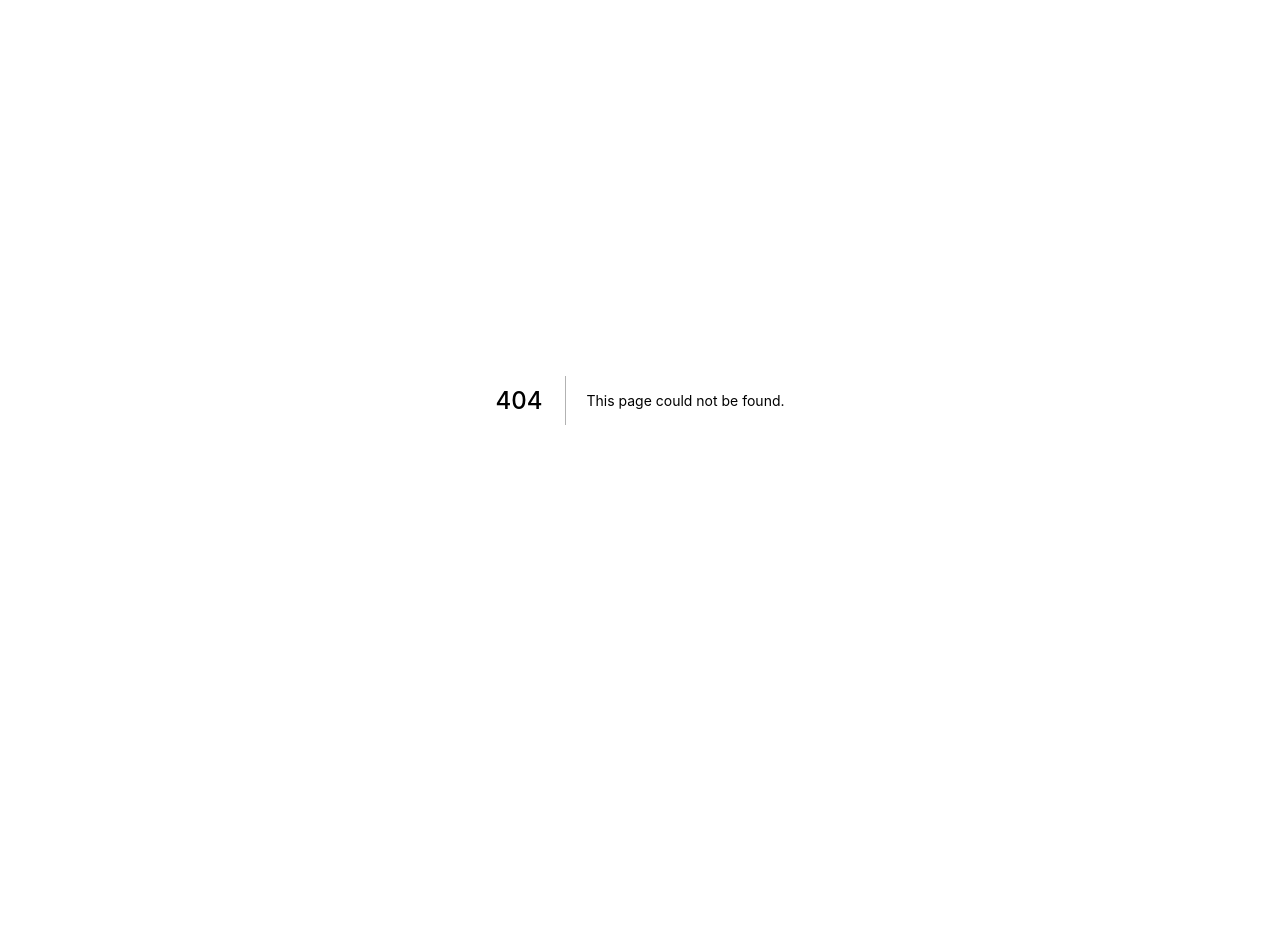
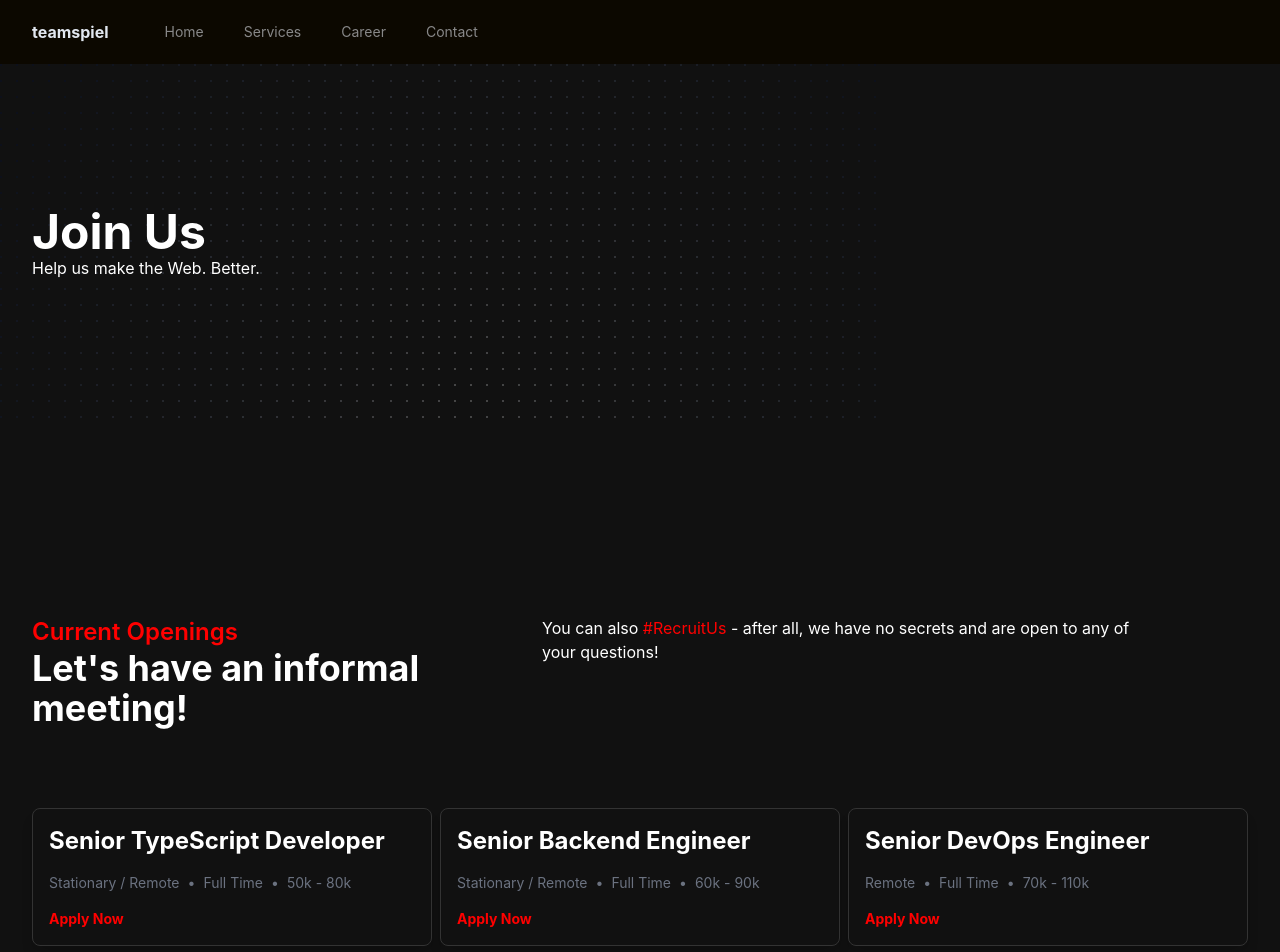
Before and after one commit to juliankoehn/teamspiel, a Next.js app: page /career in a window 1280 px wide. Before the commit this address had no page. Shown: the top 952 px of the page. Before the commit the page ends 800 px from the top, so only its background shows below. Built offline with nearby package versions, Linux system fonts and the light colour scheme.

Commit message:
feat: career

```diff
--- /dev/null
+++ b/src/components/career/career-promo.tsx
@@ -0,0 +1,10 @@
+import { __DEV__ } from '@/utils';
+import React, { memo } from 'react';
+
+export const CareerPromo: React.FC = memo(() => {
+  return <div>Promo</div>;
+});
+
+if (__DEV__) {
+  CareerPromo.displayName = 'CareerPromo';
+}
--- /dev/null
+++ b/src/components/career/index.ts
@@ -0,0 +1,2 @@
+export { CareerPromo } from './career-promo';
+export { OpenPositions } from './open-positions';
--- /dev/null
+++ b/src/components/career/open-positions.tsx
@@ -0,0 +1,91 @@
+import { __DEV__ } from '@/utils';
+import React from 'react';
+
+const jobs = [
+  {
+    title: 'Senior TypeScript Developer',
+    description: 'Help us make the Web. Better.',
+    location: 'Stationary / Remote',
+    type: 'Full Time',
+    link: 'https://www.linkedin.com/jobs/view/2522020009/',
+    salaryRange: '50k - 80k',
+  },
+  {
+    title: 'Senior Backend Engineer',
+    description: 'Help us make the Web. Better.',
+    location: 'Stationary / Remote',
+    type: 'Full Time',
+    link: 'https://www.linkedin.com/jobs/view/2522020009/',
+    salaryRange: '60k - 90k',
+  },
+  {
+    title: 'Senior DevOps Engineer',
+    description: 'Help us make the Web. Better.',
+    location: 'Remote',
+    type: 'Full Time',
+    link: 'https://www.linkedin.com/jobs/view/2522020009/',
+    salaryRange: '70k - 110k',
+  },
+  {
+    title: 'System Administrator',
+    description: 'Help us make the Web. Better.',
+    location: 'Stationary',
+    type: 'Full Time',
+    link: 'https://www.linkedin.com/jobs/view/2522020009/',
+    salaryRange: '50k - 70k',
+  },
+];
+
+export const OpenPositions: React.FC = () => {
+  return (
+    <section className="bg-accents-100 text-white py-48">
+      <div className="mx-auto max-w-7xl px-4 sm:px-6 lg:px-8">
+        <div className="grid grid-cols-12 gap-2 mb-20">
+          <div className="col-span-12 md:col-span-4">
+            <h4 className="font-semibold text-2xl text-primary">
+              Current Openings
+            </h4>
+            <h2 className="font-bold text-4xl">
+              Let&apos;s have an informal meeting!
+            </h2>
+          </div>
+          <div className="col-span-12 md:col-span-6 md:col-start-6">
+            <p>
+              You can also <span className="text-primary">#RecruitUs</span> -
+              after all, we have no secrets and are open to any of your
+              questions!
+            </p>
+          </div>
+        </div>
+        <div className="grid grid-cols-12 gap-2">
+          {jobs.map((job, index) => (
+            <div key={index} className="col-span-12 md:col-span-4">
+              <div className="text-white rounded-lg shadow-lg p-4 border border-accents-200 hover:bg-black">
+                <h3 className="font-bold text-2xl">{job.title}</h3>
+                <div className="flex items-center mt-4">
+                  <span className="text-gray-500 text-sm">{job.location}</span>
+                  <span className="text-gray-500 text-sm mx-2">•</span>
+                  <span className="text-gray-500 text-sm">{job.type}</span>
+                  <span className="text-gray-500 text-sm mx-2">•</span>
+                  <span className="text-gray-500 text-sm">
+                    {job.salaryRange}
+                  </span>
+                </div>
+                <a
+                  href={job.link}
+                  className="block mt-4 text-primary font-bold text-sm"
+                >
+                  Apply Now
+                </a>
+              </div>
+            </div>
+          ))}
+        </div>
+      </div>
+    </section>
+  );
+};
+
+if (__DEV__) {
+  OpenPositions.displayName = 'OpenPositions';
+}
--- a/src/components/common/page-header.tsx
+++ b/src/components/common/page-header.tsx
@@ -55,7 +55,7 @@ export const PageHeader: React.FC<PageHeaderProps> = memo((props) => {
         </section>
       ) : (
         <section
-          className="relative overflow-hidden py-36"
+          className="relative overflow-hidden py-14 md:py-36"
           style={{
             background:
               "url('/images/page-header-bg.svg')no-repeat bottom left",
--- a/src/components/hero-section/hero-home.tsx
+++ b/src/components/hero-section/hero-home.tsx
@@ -5,12 +5,12 @@ export interface HeroHomeProps {}
 
 export const HeroHome: React.FC<HeroHomeProps> = (props) => {
   return (
-    <section className=" pt-24 md:pt-48 pb-32">
+    <section className="py-14 md:py-36">
       <div className="mx-auto max-w-7xl px-4 sm:px-6 lg:px-8">
         <div className="flex-wrap flex items-center overflow-hidden">
-          <div className="w-full md:w-5/6 lg:w-1/2">
-            <div className="mt-12 lg:mt-0">
-              <h1 className="font-bold text-3xl md:text-5xl text-white mb-4">
+          <div className="w-full md:w-1/2 lg:w-1/2 order-2 md:order-1">
+            <div className=" lg:mt-0">
+              <h1 className="font-bold text-5xl text-white mb-4">
                 Software development so collaborative, it&apos;s virtually built
                 in-house.
               </h1>
@@ -26,7 +26,7 @@ export const HeroHome: React.FC<HeroHomeProps> = (props) => {
               </p>
             </div>
           </div>
-          <div className="w-full md:w-1/6 lg:w-1/2">
+          <div className="w-full md:w-1/2 order-1 md:order-2">
             <div className="relative">
               <Image
                 src="/images/cyber_banner_image.svg"
--- a/src/layout/navbar.tsx
+++ b/src/layout/navbar.tsx
@@ -16,23 +16,6 @@ export const Navbar: React.FC<NavbarProps> = (props) => {
 
   const [isOpen, setOpen] = useState(false);
 
-  const [scroll, setScroll] = useState(0);
-  const [headerTop, setHeaderTop] = useState(0);
-
-  useEffect(() => {
-    const stickyheader: HTMLDivElement | null =
-      document.querySelector('.main-header');
-    setHeaderTop(stickyheader?.offsetTop ?? 0);
-    window.addEventListener('scroll', handleScroll);
-    return () => {
-      window.removeEventListener('scroll', handleScroll);
-    };
-  }, []);
-
-  const handleScroll = () => {
-    setScroll(window.scrollY);
-  };
-
   return (
     <>
       <Headroom disableInlineStyles>
@@ -48,7 +31,7 @@ export const Navbar: React.FC<NavbarProps> = (props) => {
                 <div className="hidden md:flex md:gap-x-6">
                   {routes.map((route) => (
                     <Link key={route.label} href={route.href}>
-                      <a className="inline-block rounded-lg py-1 px-2 text-base text-slate-200 hover:bg-slate-100 hover:text-slate-900 no-underline">
+                      <a className="inline-block p-2 text-sm text-accents-500 hover:text-white no-underline transition-colors">
                         {route.label}
                       </a>
                     </Link>
--- a/src/layout/routes.ts
+++ b/src/layout/routes.ts
@@ -8,6 +8,10 @@ export const routes = [
     label: 'Services',
   },
   {
+    href: '/career',
+    label: 'Career',
+  },
+  {
     href: '/contact',
     label: 'Contact',
   },
--- /dev/null
+++ b/src/pages/career.tsx
@@ -0,0 +1,17 @@
+import { CareerPromo, OpenPositions } from '@/components/career';
+import { PageHeader } from '@/components/common';
+import { Layout } from '@/layout';
+import { NextPage } from 'next';
+import React from 'react';
+
+export const Career: NextPage = () => {
+  return (
+    <Layout>
+      <PageHeader title="Join Us" description="Help us make the Web. Better." />
+      <OpenPositions />
+      <CareerPromo />
+    </Layout>
+  );
+};
+
+export default Career;
--- a/tailwind.config.js
+++ b/tailwind.config.js
@@ -5,6 +5,7 @@ module.exports = {
     extend: {
       colors: {
         black: '#0c0800',
+        primary: '#ff0000',
         accents: {
           100: '#111111',
           200: '#333333',
@@ -16,6 +17,9 @@ module.exports = {
           800: '#fafafa',
         },
       },
+      fontFamily: {
+        sans: '"SF UI Text", -apple-system, BlinkMacSystemFont, "Segoe UI", Roboto, Helvetica, Arial, sans-serif, "Apple Color Emoji", "Segoe UI Emoji", "Segoe UI Symbol"',
+      },
     },
   },
   plugins: [require('@tailwindcss/forms')],
```
Also changed, not shown: public/images/page-header-bg.svg.
